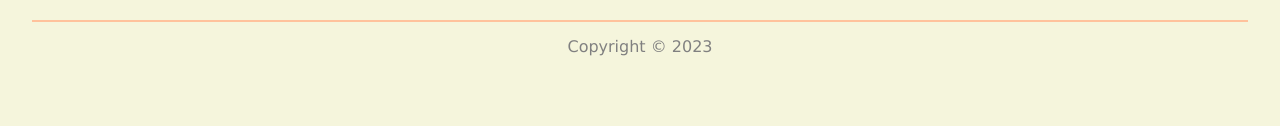
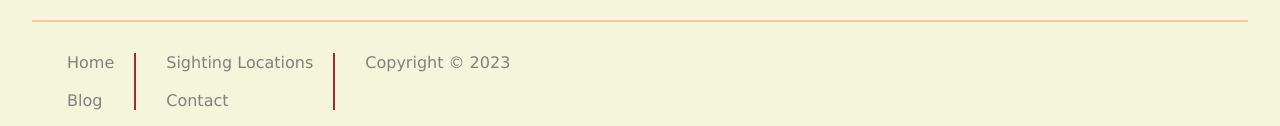
Before and after one commit to lyra-school/web-design-project, a plain HTML site: page blog.html in a window 1280 px wide. Shown: the part 773-899 px from the top of the page. Before the commit the page ends 844 px from the top, so only its background shows below. Drawn offline with Linux system fonts and the light colour scheme.

Commit message:
footer nav

```diff
--- a/blog.html
+++ b/blog.html
@@ -85,7 +85,17 @@
             </article>
         </section>
         <footer id="footer">
-            Copyright &copy; 2023
+            <p style="border-right:2px solid brown">
+                <a href="index.html">Home</a><br><br>
+                <a href="blog.html">Blog</a>
+            </p>
+            <p style="border-right:2px solid brown">
+                <a href="location.html">Sighting Locations</a><br><br>
+                <a href="contact.html">Contact</a>
+            </p>
+            <p>
+                Copyright &copy; 2023
+            </p>
         </footer>
     </body>
 </html>
--- a/style/mainstyle.css
+++ b/style/mainstyle.css
@@ -172,3 +172,14 @@ textarea {
 ol li {
     margin-top:20px;
 }
+#footer p {
+    text-align: left;
+    float:left;
+    padding-left:20px;
+    padding-right:20px;
+    margin-right:10px
+}
+#footer p a {
+    color: gray;
+    text-decoration: none;
+}
```
Also changed, not shown: contact.html (+11 -1 lines), index.html (+11 -1 lines), location.html (+11 -1 lines).
